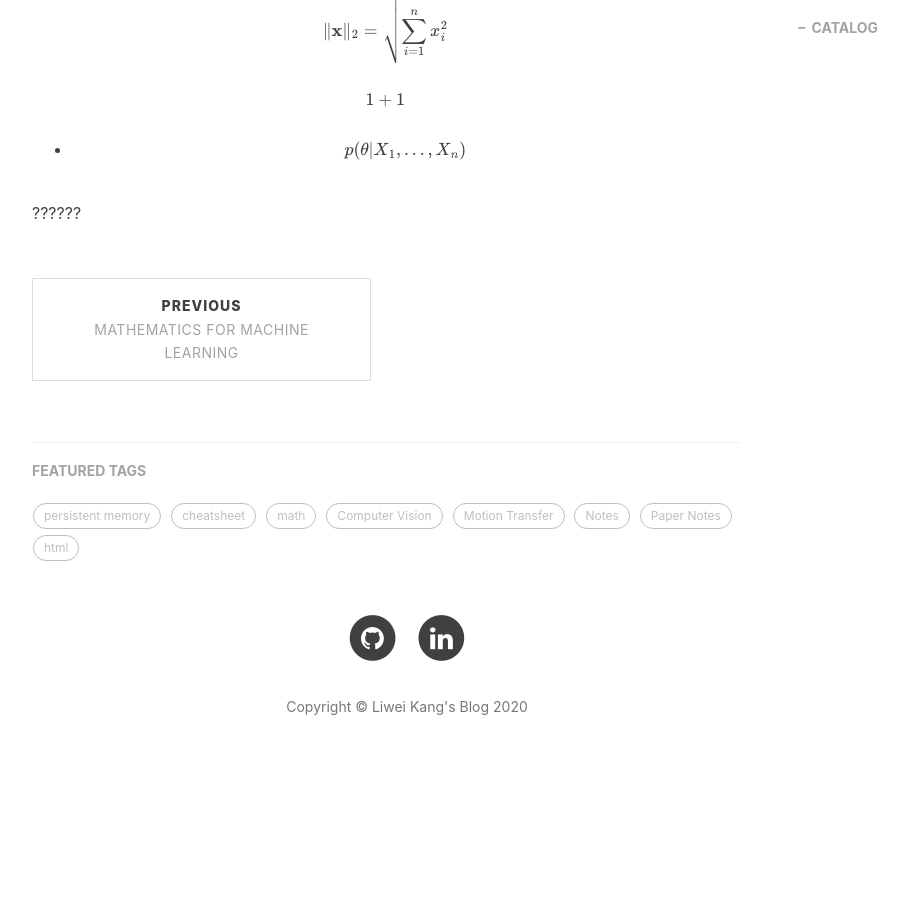
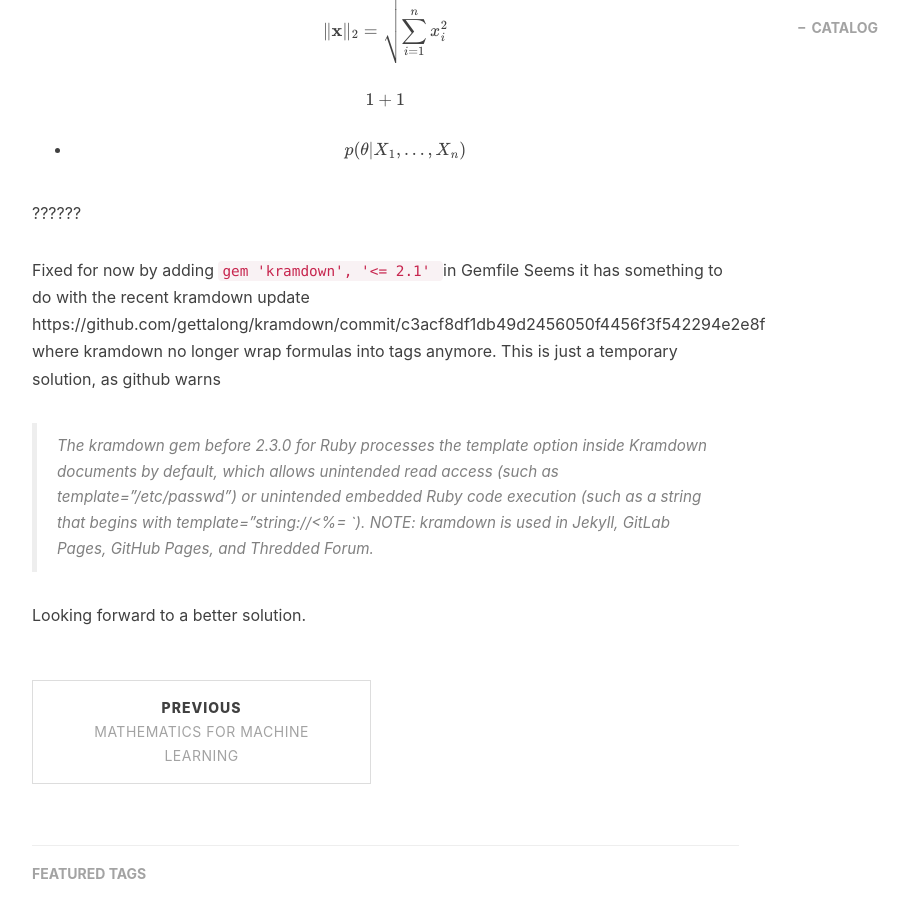
Before and after one commit to Olafyii/Olafyii.github.io, a Jekyll site: the page built from _posts/2020-08-09-test.markdown, in a window 1280 px wide and 900 px high, scrolled down 365 px. Shown: the whole window, without its empty margins (233-1142 px from the left). Built offline with Jekyll 4.4.1, drawn with Linux system fonts in a browser that asks for light colours; nearby versions of some CDN libraries; formulas are drawn with MathJax 3; comment, search, counter and statistics services are not loaded; before the commit the page ends 1149 px from its top, so only the background shows below that.

Commit message:
test hidden

````diff
--- a/_posts/2020-08-09-test.markdown
+++ b/_posts/2020-08-09-test.markdown
@@ -19,3 +20,15 @@ $$\|\mathbf{x}\|_{2}=\sqrt{\sum_{i=1}^{n} x_{i}^{2}}$$
 * $$p(\theta|X_1, . . . ,X_n)$$
 
 ??????
+
+Fixed for now by adding
+```
+gem 'kramdown', '<= 2.1'
+```
+in Gemfile
+Seems it has something to do with the recent kramdown update https://github.com/gettalong/kramdown/commit/c3acf8df1db49d2456050f4456f3f542294e2e8f where kramdown no longer wrap formulas into tags anymore.
+This is just a temporary solution, as github warns
+
+> The kramdown gem before 2.3.0 for Ruby processes the template option inside Kramdown documents by default, which allows unintended read access (such as template="/etc/passwd") or unintended embedded Ruby code execution (such as a string that begins with template="string://<%= `). NOTE: kramdown is used in Jekyll, GitLab Pages, GitHub Pages, and Thredded Forum.
+
+Looking forward to a better solution.
````
Also changed, not shown: other parts of _posts/2020-08-09-test.markdown (+1 -0 lines).
